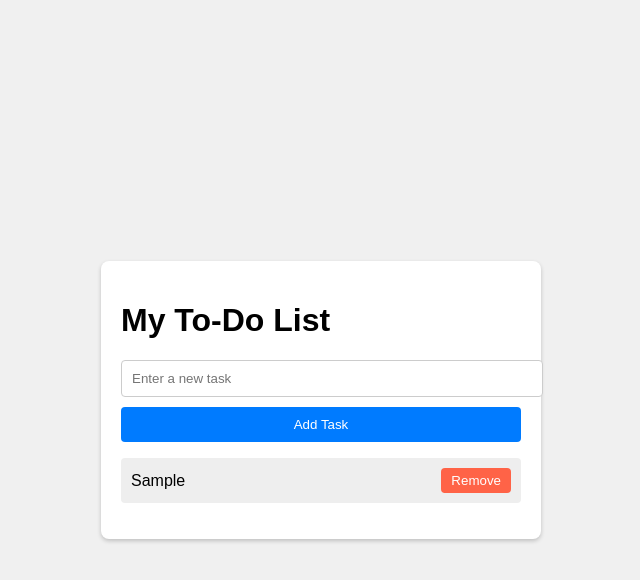
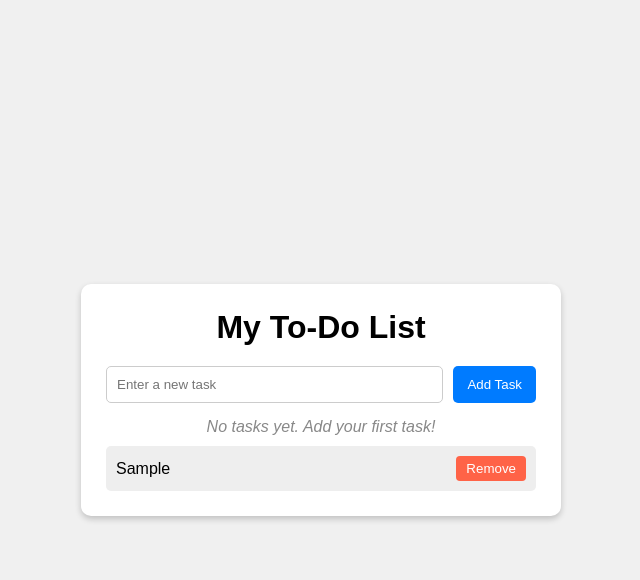
Before and after one commit to zakariaradi/dynamic-to-do-list-js, a plain HTML site: page index.html in a window 1280 px wide. Both pictures are taken after typing "Sample" into the empty fields and a click on the button "Add Task". Shown: the whole page, without its empty margins (319-959 px from the left). Drawn offline with Linux system fonts and the light colour scheme.

Commit message:
update UI layout and add empty-state message for to-do list app

```diff
--- a/index.html
+++ b/index.html
@@ -7,12 +7,21 @@
 </head>
 <body>
     <div id="todo-app">
+
         <h1>My To-Do List</h1>
-        <input type="text" id="task-input" placeholder="Enter a new task">
-        <button id="add-task-btn">Add Task</button>
+
+        <div id="input-area">
+            <input type="text" id="task-input" placeholder="Enter a new task">
+            <button id="add-task-btn">Add Task</button>
+        </div>
+
+        <!-- Empty state message -->
+        <p id="empty-message">No tasks yet. Add your first task!</p>
+
         <ul id="task-list">
-            <!-- Tasks will be listed here -->
+            <!-- Tasks will appear here -->
         </ul>
+
     </div>
 
     <script src="script.js"></script>
--- a/script.js
+++ b/script.js
@@ -1,53 +1,93 @@
-// Ensure the script runs only after the DOM is fully loaded
+// script.js
+// Ensure the script runs after the DOM is fully loaded
 document.addEventListener('DOMContentLoaded', () => {
-
     // Select DOM elements
     const addButton = document.getElementById('add-task-btn');
     const taskInput = document.getElementById('task-input');
     const taskList = document.getElementById('task-list');
 
-    // Function to add a new task
-    function addTask() {
-        const taskText = taskInput.value.trim();
+    // In-memory array of tasks (strings)
+    let tasks = [];
 
-        // Prevent adding empty tasks
-        if (taskText === "") {
+    // Save current tasks array to localStorage
+    function saveTasks() {
+        localStorage.setItem('tasks', JSON.stringify(tasks));
+    }
+
+    // Create a task element and append to DOM.
+    // If save === true, also persist the task to localStorage.
+    function addTask(taskText, save = true) {
+        // When called without explicit taskText (user flow), read from input
+        if (taskText === undefined) {
+            taskText = taskInput.value.trim();
+        }
+
+        // Validate input
+        if (!taskText || taskText.trim() === '') {
             alert("Please enter a task.");
             return;
         }
 
-        // Create <li> element
+        // Create <li> and set a data attribute to hold the exact task text
         const li = document.createElement('li');
         li.textContent = taskText;
+        li.dataset.task = taskText; // store the task text for reliable removal
 
-        // Create remove button
+        // Create remove button and assign class using classList.add
         const removeButton = document.createElement('button');
         removeButton.textContent = "Remove";
-        removeButton.classList.add('remove-btn');  // REQUIRED
+        removeButton.classList.add('remove-btn');
 
-        // Remove task when clicking the button
+        // When remove button is clicked, remove the li and update localStorage
         removeButton.onclick = () => {
-            taskList.removeChild(li);
+            // Remove from DOM
+            if (li.parentNode === taskList) {
+                taskList.removeChild(li);
+            }
+
+            // Remove from tasks array (first matching occurrence)
+            const idx = tasks.indexOf(li.dataset.task);
+            if (idx !== -1) {
+                tasks.splice(idx, 1);
+                saveTasks();
+            }
         };
 
-        // Attach remove button to li
+        // Append button to li and li to list
         li.appendChild(removeButton);
-
-        // Add li to the list
         taskList.appendChild(li);
 
-        // Clear input
-        taskInput.value = "";
+        // If requested, add to tasks array and persist
+        if (save) {
+            tasks.push(taskText);
+            saveTasks();
+        }
+
+        // Clear the input field if this was a user-triggered add
+        if (taskInput.value) taskInput.value = "";
     }
 
-    // Add task on button click
-    addButton.addEventListener('click', addTask);
+    // Load tasks from localStorage and populate the DOM
+    function loadTasks() {
+        const stored = JSON.parse(localStorage.getItem('tasks') || '[]');
+        // Initialize in-memory array from storage to avoid duplication
+        tasks = Array.isArray(stored) ? stored.slice() : [];
 
-    // Add task when pressing Enter inside input
+        // Create DOM entries without saving back to localStorage
+        tasks.forEach(taskText => {
+            addTask(taskText, false);
+        });
+    }
+
+    // Event listeners
+    addButton.addEventListener('click', () => addTask());
+
     taskInput.addEventListener('keypress', (event) => {
         if (event.key === 'Enter') {
             addTask();
         }
     });
 
+    // Initialize app by loading tasks
+    loadTasks();
 });
--- a/styles.css
+++ b/styles.css
@@ -1,3 +1,4 @@
+/* Global layout */
 body {
     font-family: Arial, sans-serif;
     background-color: #f0f0f0;
@@ -8,30 +9,45 @@ body {
     margin: 0;
 }
 
+/* App container */
 #todo-app {
     width: 100%;
-    max-width: 400px;
+    max-width: 430px;
     background: #fff;
-    padding: 20px;
-    border-radius: 8px;
-    box-shadow: 0 2px 4px rgba(0,0,0,0.2);
+    padding: 25px;
+    border-radius: 10px;
+    box-shadow: 0 3px 6px rgba(0,0,0,0.2);
 }
 
-#task-input {
-    width: 100%;
-    padding: 10px;
-    margin-bottom: 10px;
-    border: 1px solid #ccc;
-    border-radius: 4px;
+/* Title */
+#todo-app h1 {
+    text-align: center;
+    margin-top: 0;
+    margin-bottom: 20px;
 }
 
+/* Input + button layout */
+#input-area {
+    display: flex;
+    gap: 10px;
+    margin-bottom: 15px;
+}
+
+/* Input field */
+#task-input {
+    flex: 1;
+    padding: 10px;
+    border: 1px solid #ccc;
+    border-radius: 5px;
+}
+
+/* Add Task button */
 #add-task-btn {
-    width: 100%;
-    padding: 10px;
+    padding: 10px 14px;
     background-color: #007bff;
     color: white;
     border: none;
-    border-radius: 4px;
+    border-radius: 5px;
     cursor: pointer;
 }
 
@@ -39,21 +55,34 @@ body {
     background-color: #0056b3;
 }
 
+/* Empty state message */
+#empty-message {
+    text-align: center;
+    color: #888;
+    font-style: italic;
+    margin-top: 10px;
+    margin-bottom: 10px;
+}
+
+/* Task list styling */
 ul {
     list-style-type: none;
     padding: 0;
+    margin: 0;
 }
 
+/* Task items */
 li {
     background-color: #eeeeee;
     margin-top: 8px;
     padding: 10px;
-    border-radius: 4px;
+    border-radius: 5px;
     display: flex;
     justify-content: space-between;
     align-items: center;
 }
 
+/* Remove button */
 .remove-btn {
     cursor: pointer;
     background-color: #ff6347;
```
